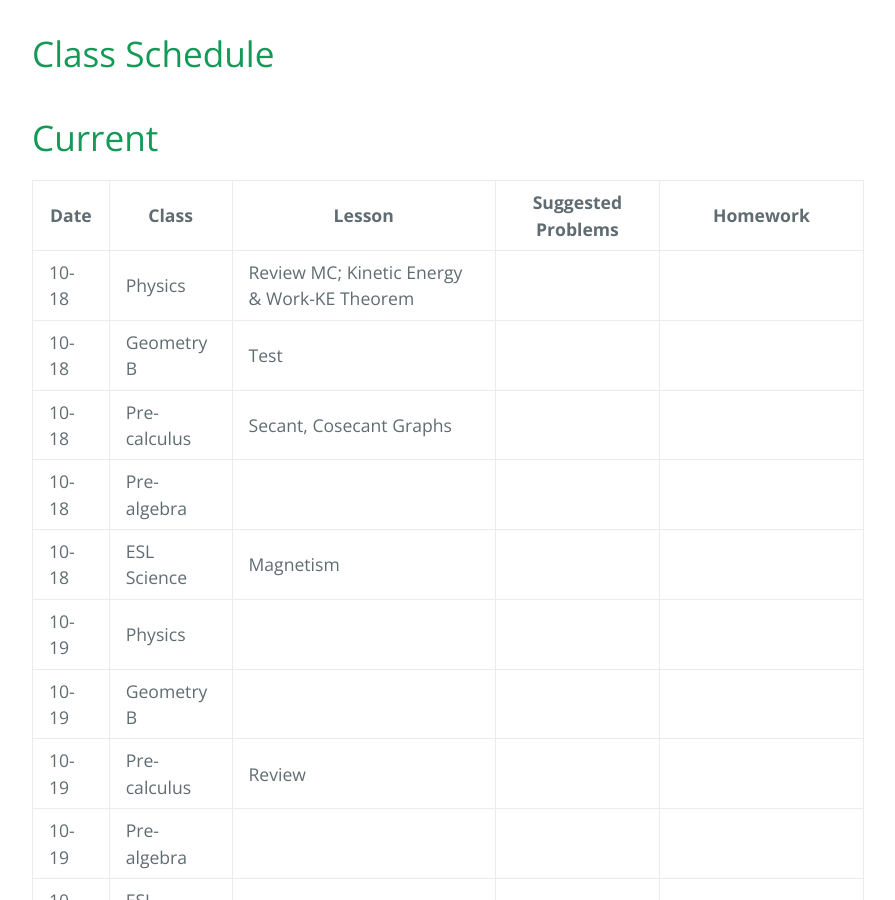
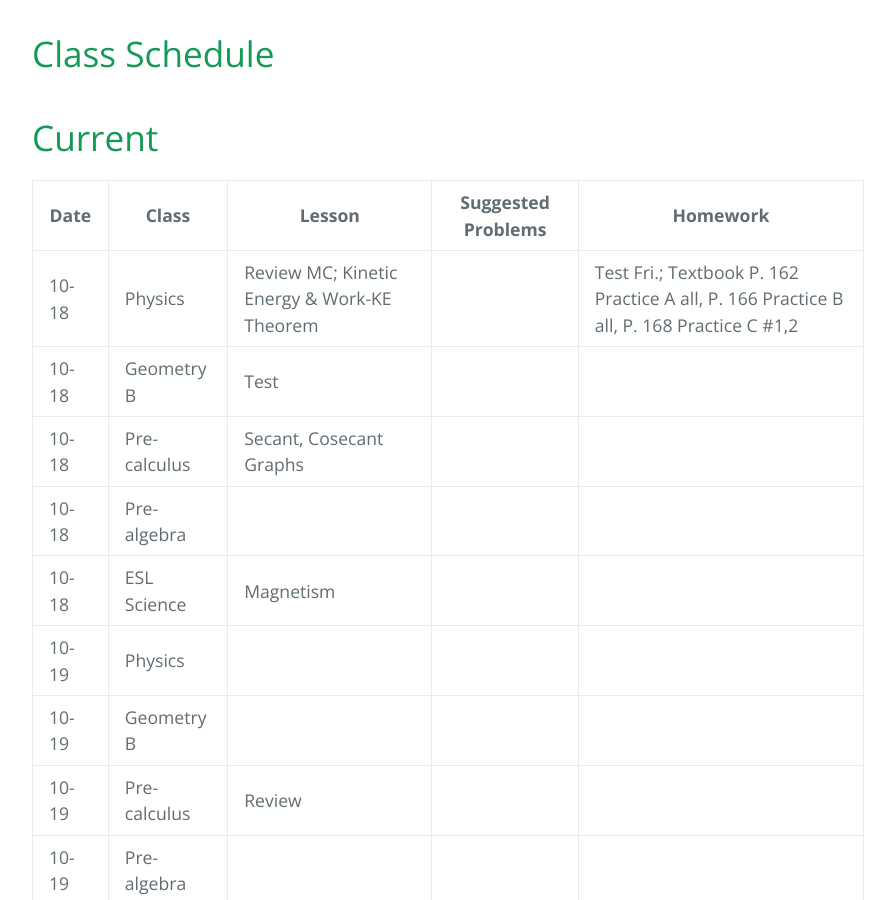
Before and after one commit to gpayoo/gpayoo, a Jekyll site: the page built from index.md, in a window 1280 px wide and 900 px high, scrolled down 388 px. Shown: the whole window, without its empty margins (192-1087 px from the left). Built offline with Jekyll 4.4.1, drawn with Linux system fonts in a browser that asks for light colours; our own code applies the rules of GitHub Pages for plain Markdown files.

Commit message:
Update index.md

```diff
--- a/index.md
+++ b/index.md
@@ -10,7 +10,7 @@ layout: default
 
 | Date | Class | Lesson | Suggested Problems | Homework |
 | ---- | ----- | ------ | -------- | ---
-| 10-18 | Physics | Review MC; Kinetic Energy & Work-KE Theorem| |
+| 10-18 | Physics | Review MC; Kinetic Energy & Work-KE Theorem| | Test Fri.; Textbook P. 162 Practice A all, P. 166 Practice B all, P. 168 Practice C #1,2
 | 10-18 | Geometry B | Test   | |   |
 | 10-18 | Pre-calculus | Secant, Cosecant Graphs | |
 | 10-18 | Pre-algebra |   | |
```
